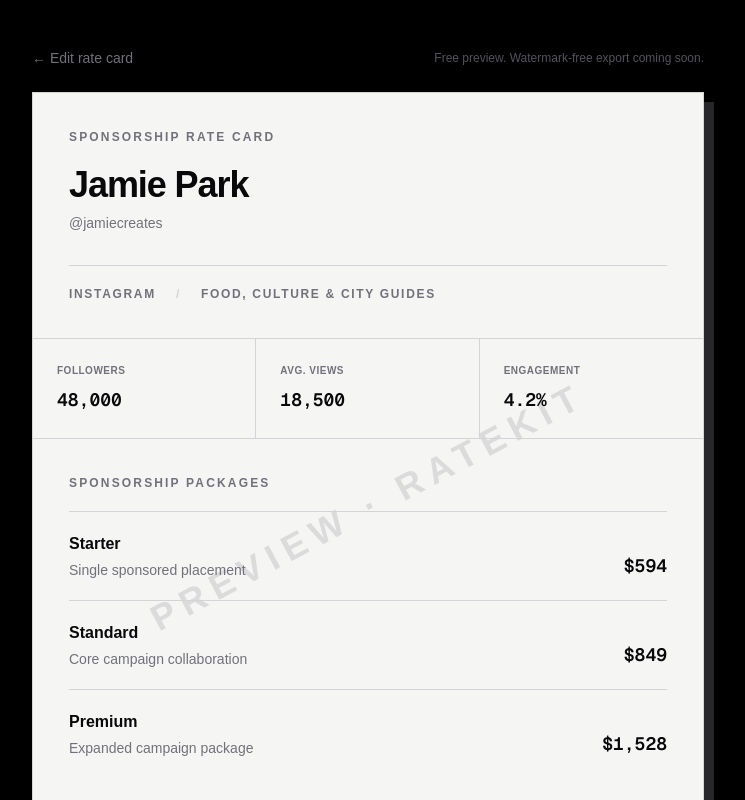
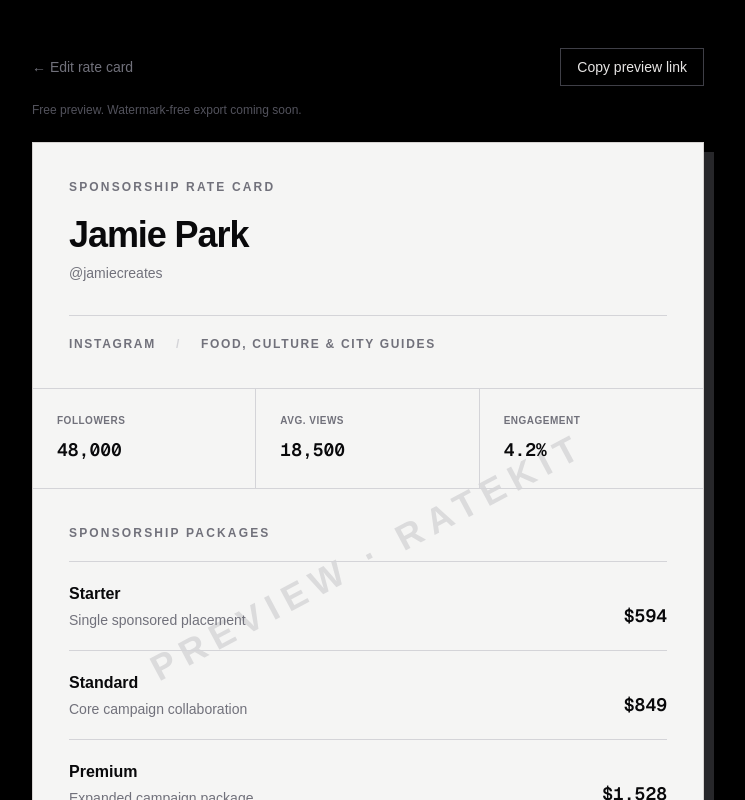
Before and after one commit to Hyeonseom726/RateKit, a Next.js app: page /preview in a window 1280 px wide. Shown: the top 800 px of the page, without its empty margins (272-1017 px from the left). Built offline with nearby package versions, Linux system fonts and the light colour scheme.

Commit message:
Add Copy Link

```diff
--- a/src/app/preview/page.tsx
+++ b/src/app/preview/page.tsx
@@ -1,4 +1,8 @@
+"use client";
+
+import { Suspense, useState } from "react";
 import Link from "next/link";
+import { useSearchParams } from "next/navigation";
 
 const platforms = [
   "Instagram",
@@ -9,10 +13,6 @@ const platforms = [
 ] as const;
 
 type Platform = (typeof platforms)[number];
-
-type SearchParams = Promise<
-  Record<string, string | string[] | undefined>
->;
 
 const platformMultipliers: Record<Platform, number> = {
   Instagram: 1,
@@ -34,13 +34,11 @@ const defaults = {
 };
 
 function getParam(
-  params: Awaited<SearchParams>,
+  params: { get: (name: string) => string | null },
   name: string,
   fallback: string,
 ) {
-  const value = params[name];
-
-  return typeof value === "string" ? value : fallback;
+  return params.get(name) ?? fallback;
 }
 
 function getPlatform(value: string): Platform {
@@ -98,12 +96,17 @@ function formatHandle(value: string) {
   return handle.startsWith("@") ? handle : `@${handle}`;
 }
 
-export default async function PreviewPage({
-  searchParams,
-}: {
-  searchParams: SearchParams;
-}) {
-  const params = await searchParams;
+export default function PreviewPage() {
+  return (
+    <Suspense fallback={<main className="min-h-screen bg-black" />}>
+      <PreviewPageContent />
+    </Suspense>
+  );
+}
+
+function PreviewPageContent() {
+  const params = useSearchParams();
+  const [copied, setCopied] = useState(false);
   const creatorName = getParam(params, "creatorName", defaults.creatorName);
   const creatorHandle = getParam(
     params,
@@ -143,16 +146,39 @@ export default async function PreviewPage({
     contactEmail,
   });
 
+  async function copyPreviewLink() {
+    if (!navigator.clipboard) {
+      return;
+    }
+
+    try {
+      await navigator.clipboard.writeText(window.location.href);
+      setCopied(true);
+      window.setTimeout(() => setCopied(false), 2000);
+    } catch {
+      // Clipboard access can be blocked by browser permissions.
+    }
+  }
+
   return (
     <main className="min-h-screen bg-black px-5 py-8 text-zinc-100 sm:px-8 sm:py-12">
       <div className="mx-auto w-full max-w-2xl">
-        <div className="mb-6 flex flex-col gap-3 sm:flex-row sm:items-center sm:justify-between">
+        <div className="mb-6 flex flex-col gap-4">
+          <div className="flex flex-col gap-3 sm:flex-row sm:items-center sm:justify-between">
             <Link
               href={`/generate?${editParams.toString()}`}
               className="text-sm text-zinc-500 transition-colors hover:text-stone-200"
             >
               ← Edit rate card
             </Link>
+            <button
+              type="button"
+              onClick={copyPreviewLink}
+              className="border border-zinc-700 px-4 py-2 text-sm font-medium text-stone-200 transition-colors hover:border-zinc-500 hover:bg-zinc-900"
+            >
+              {copied ? "Copied" : "Copy preview link"}
+            </button>
+          </div>
           <p className="text-xs text-zinc-600">
             Free preview. Watermark-free export coming soon.
           </p>
```
Lines whose indentation alone changed are shown as unchanged.
